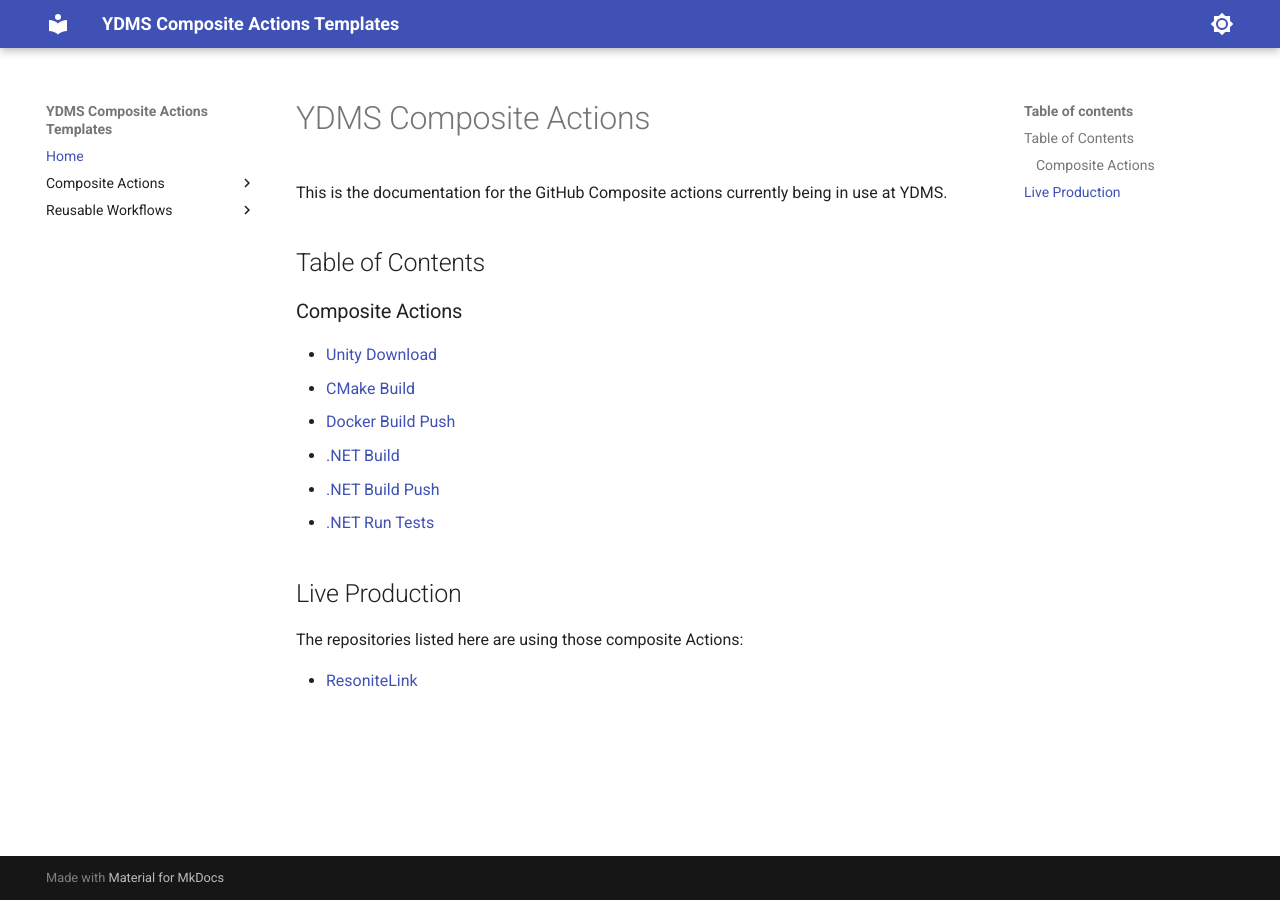
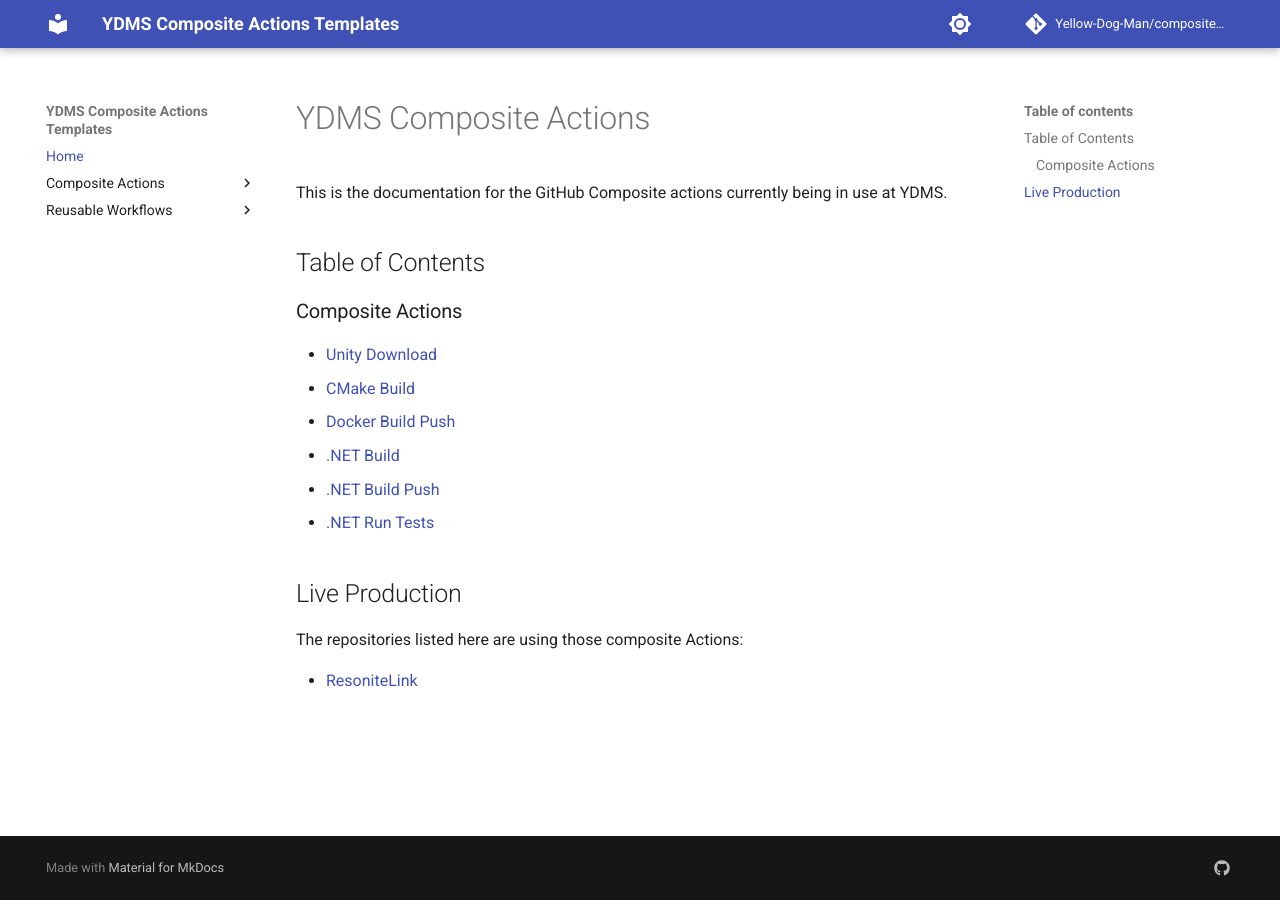
Before and after one commit to Yellow-Dog-Man/composite-actions-templates, an MkDocs documentation site: the page built from docs/index.md, in a window 1280 px wide. Built offline with MkDocs 1.6.1 and Material for MkDocs 9.7.7, drawn with Linux system fonts in a browser that asks for light colours; comment, search, counter and statistics services are not loaded.

Commit message:
feat#: link back to the repository from the documentation

```diff
--- a/mkdocs.yml
+++ b/mkdocs.yml
@@ -1,4 +1,7 @@
 site_name: YDMS Composite Actions Templates
+
+repo_name: Yellow-Dog-Man/composite-actions-templates
+repo_url: https://github.com/Yellow-Dog-Man/composite-actions-templates
 
 theme:
   name: material
@@ -44,3 +47,8 @@ plugins:
             show_source: true
             show_outputs: true
             show_secrets: true
+
+extra:
+  social:
+    - icon: fontawesome/brands/github
+      link: https://github.com/Yellow-Dog-Man/
```
